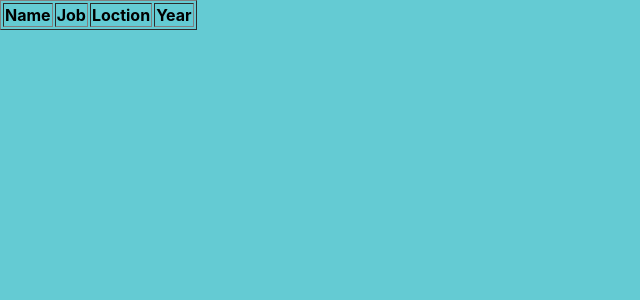
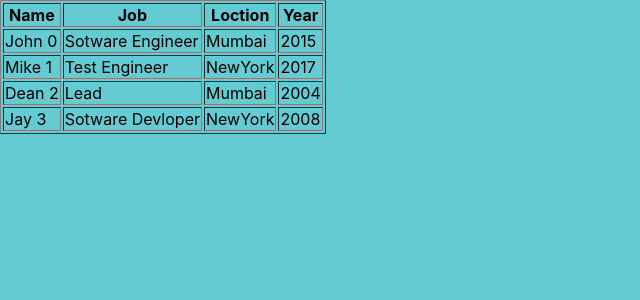
Before and after one commit to aniketbumbc/React-App, a React (Create React App) app: page / in a window 1280 px wide. Shown: the top 300 px of the page, without its empty margins (0-640 px from the left). Built offline with nearby package versions, Linux system fonts and the light colour scheme.

Commit message:
added props

```diff
--- a/src/Table.js
+++ b/src/Table.js
@@ -15,10 +15,20 @@ const TableHeader = () =>{
       )
 }
 
-const TableBody =() =>{
-      return(
-            <tbody/>
-      )
+const TableBody = props =>{
+      const rows = props.chardata.map((row,index)=>{
+            return(
+                  <tr key ={ index}>
+                        <td>{row.name}  {index}</td>
+                        <td>{row.job}</td>
+                        <td>{row.city}</td>
+                        <td>{row.year}</td>
+                  </tr>
+            )
+      })
+      return <tbody>{rows}</tbody>
+
+
 }
 
 class Table extends Component {
```
